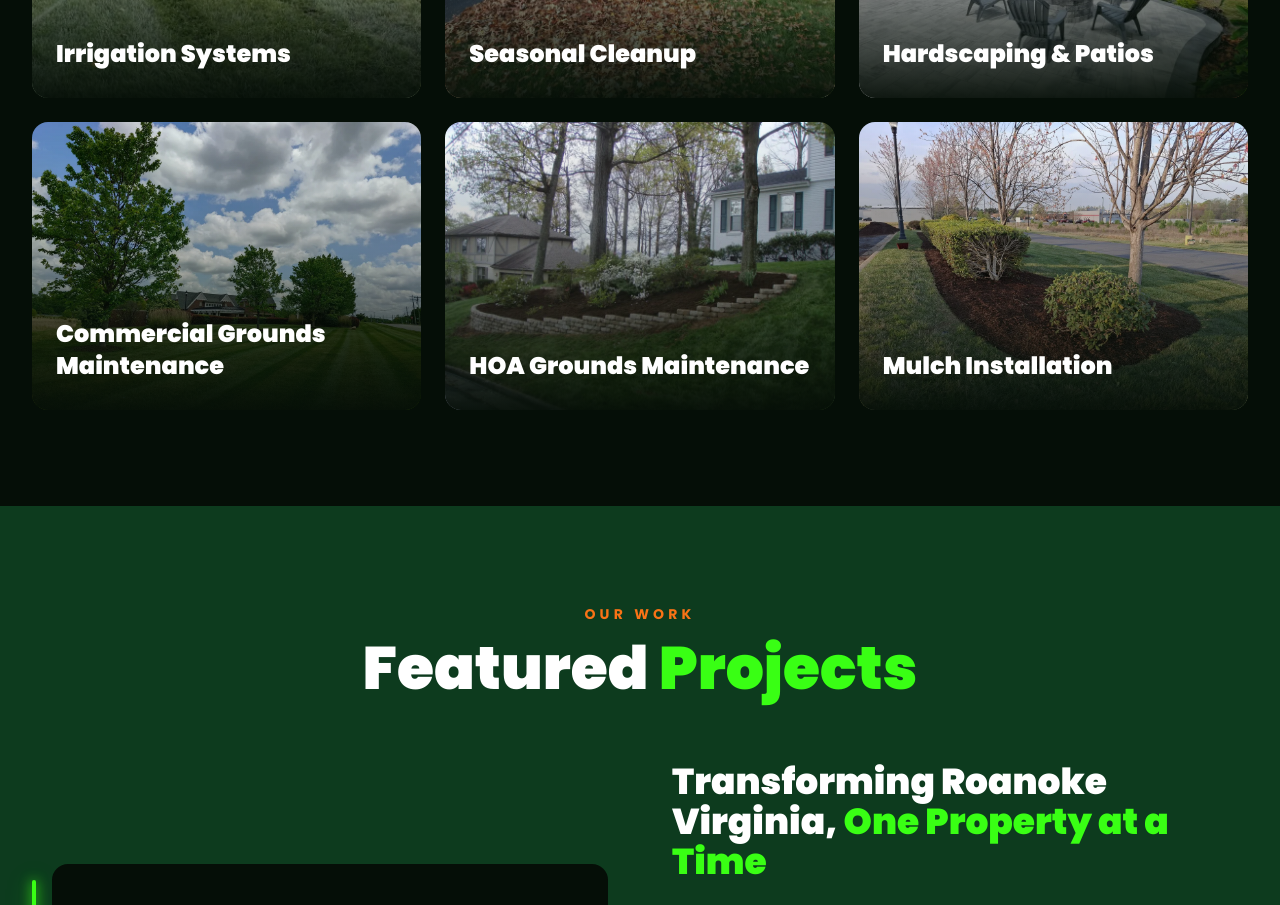
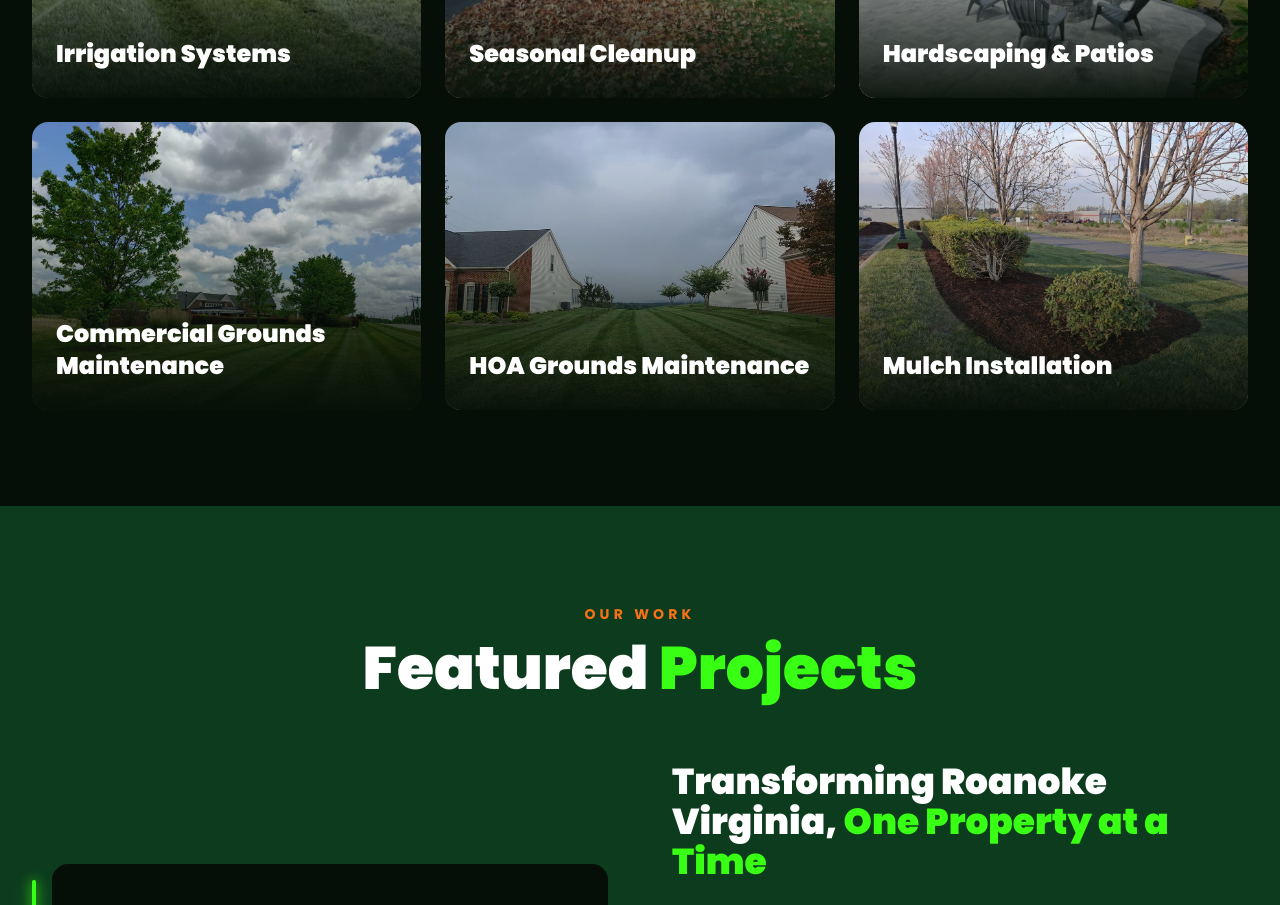
Before and after one commit to juancjara-oss/greenscapes, a Next.js app: page / in a window 1280 px wide. Shown: the part 1780-2685 px from the top of the page. Built offline with nearby package versions, Linux system fonts and the light colour scheme; grey boxes are pictures that could not be loaded.

Commit message:
Add real photo for HOA Grounds Maintenance service
Co-Authored-By: Claude Sonnet 4.6 <noreply@anthropic.com>

```diff
--- a/components/Services.tsx
+++ b/components/Services.tsx
@@ -65,7 +65,7 @@ const services = [
     name: 'HOA Grounds Maintenance',
     alt: 'HOA grounds maintenance Roanoke VA – Greenscapes VA',
     description: 'Consistent, high-standard grounds care for homeowner associations and community properties — keeping common areas pristine year-round.',
-    image: '/assets/hardscaping-after.webp',
+    image: '/assets/hoa-grounds-maintenance.webp',
   },
   {
     id: 'gs-service-mulch-img',
--- a/content/service-pages.ts
+++ b/content/service-pages.ts
@@ -280,7 +280,7 @@ export const servicePages: ServicePage[] = [
     tagline: 'Keeping community common areas pristine — every week, every season.',
     metaTitle: 'HOA Grounds Maintenance Roanoke VA | Greenscapes VA',
     metaDescription: 'HOA grounds maintenance in Roanoke, VA. Reliable lawn care and landscaping for homeowner associations and community common areas. Call (540) 798-4479.',
-    image: '/assets/hardscaping-after.webp',
+    image: '/assets/hoa-grounds-maintenance.webp',
     keywords: 'HOA grounds maintenance Roanoke VA, HOA lawn care Roanoke Virginia, homeowner association landscaping Roanoke, community grounds maintenance Salem VA',
     content: `
       <p>Homeowner associations have a unique challenge: the grounds need to look great all the time, for every resident, on a budget that has to work for the whole community. Greenscapes VA partners with HOAs throughout the Roanoke Valley to provide consistent, high-quality grounds maintenance that keeps common areas looking their best — without the management headaches.</p>
```
Also changed, not shown: public/assets/hoa-grounds-maintenance.webp (added).
